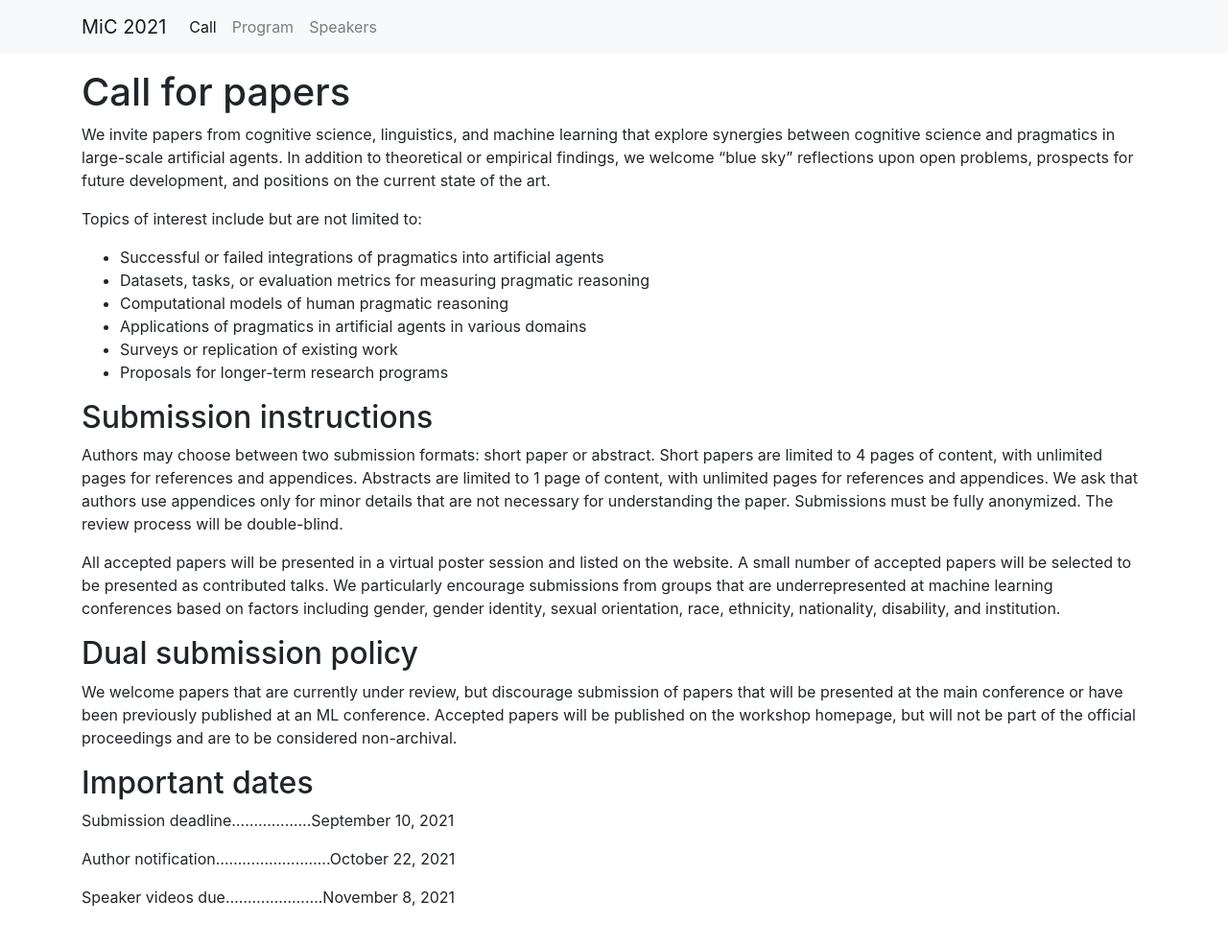
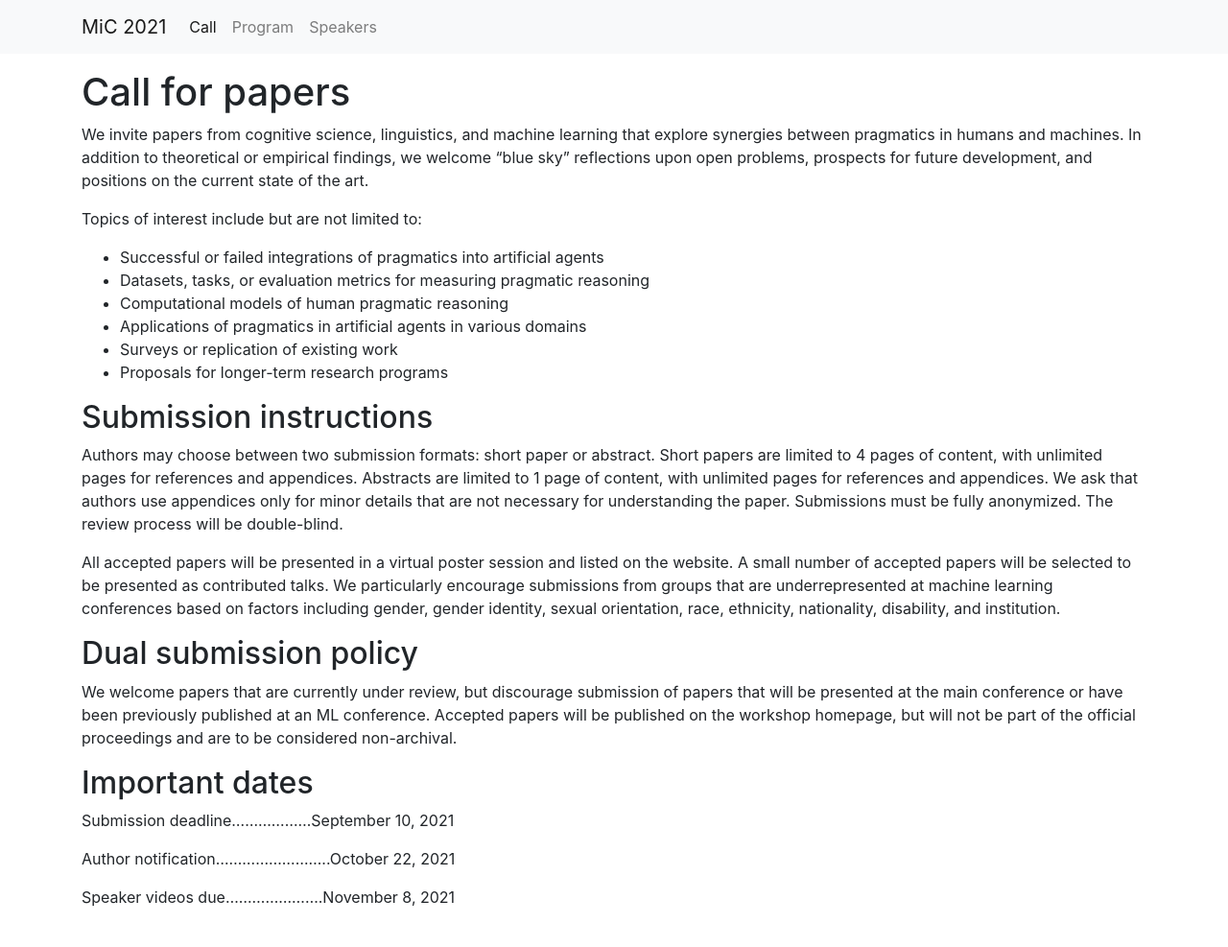
Before and after one commit to mic-workshop/mic-workshop.github.io, a Jekyll site: the page built from call/index.md, in a window 1280 px wide. Shown: the whole page at 96% size. Built offline with Jekyll 4.4.1, drawn with Linux system fonts in a browser that asks for light colours.

Commit message:
tweak wording of cfp

```diff
--- a/call/index.md
+++ b/call/index.md
@@ -4,7 +4,7 @@ layout: page
 
 # Call for papers
 
-We invite papers from cognitive science, linguistics, and machine learning that explore synergies between cognitive science and pragmatics in large-scale artificial agents. In addition to theoretical or empirical findings, we welcome "blue sky" reflections upon open problems, prospects for future development, and positions on the current state of the art.
+We invite papers from cognitive science, linguistics, and machine learning that explore synergies between pragmatics in humans and machines. In addition to theoretical or empirical findings, we welcome "blue sky" reflections upon open problems, prospects for future development, and positions on the current state of the art.
 
 Topics of interest include but are not limited to:
 
```
